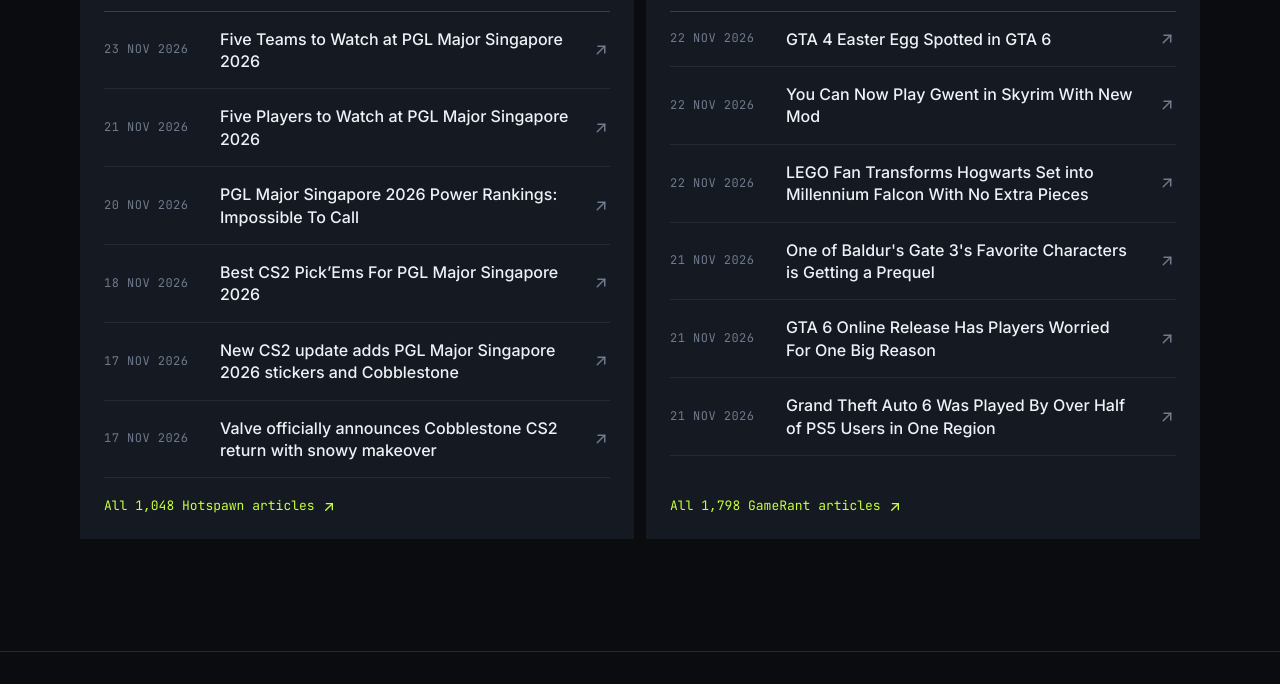
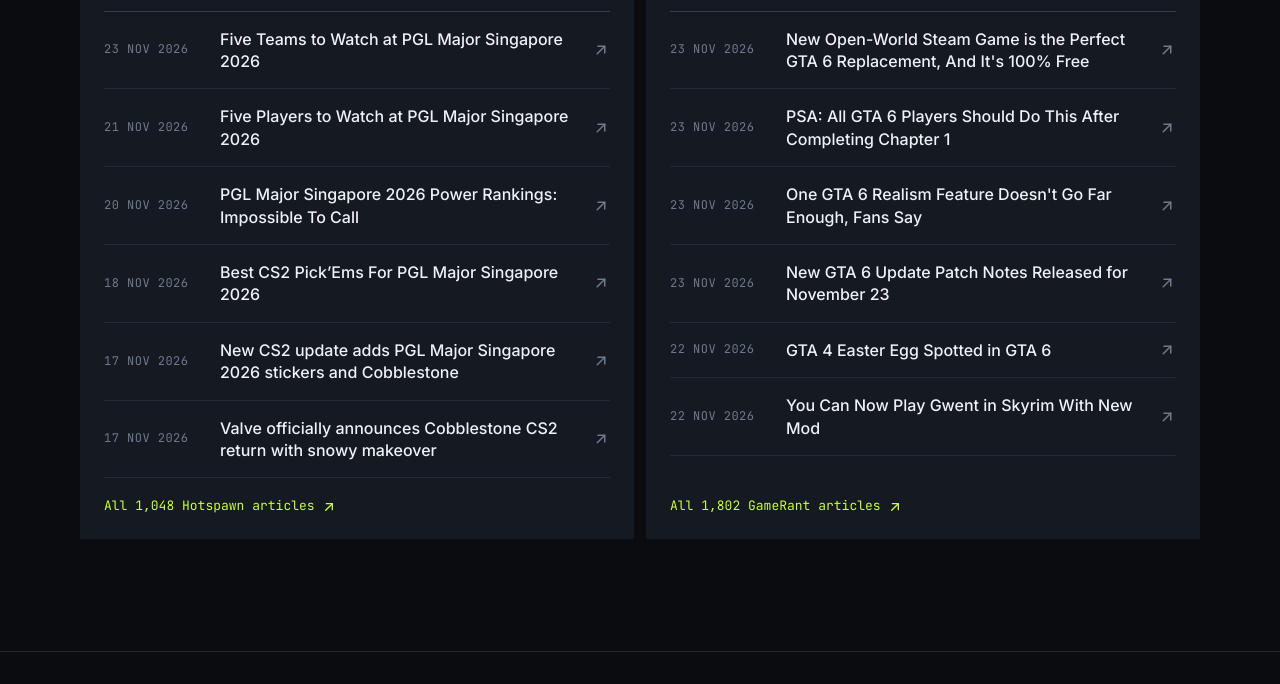
Before and after one commit to danieltmorris97/danielmorriswriting, a plain HTML site: page index.html in a window 1280 px wide. Shown: the part 1996-2680 px from the top of the page. Drawn offline with Linux system fonts and the light colour scheme.

Commit message:
Update latest articles

```diff
--- a/index.html
+++ b/index.html
@@ -107,7 +107,7 @@
           <li class="outlet is-current">
             <h3 class="outlet-name">GameRant</h3>
             <p class="outlet-role">News writer</p>
-            <p class="outlet-stat"><b><span data-live="gamerant-count">1,798</span> articles</b>Dec 2022 – now</p>
+            <p class="outlet-stat"><b><span data-live="gamerant-count">1,802</span> articles</b>Dec 2022 – now</p>
             <a class="text-link" href="https://gamerant.com/author/daniel-thomas-morris/" target="_blank" rel="noopener">Author page <svg class="icon" viewBox="0 0 24 24" fill="none" stroke="currentColor" stroke-width="2" stroke-linecap="round" stroke-linejoin="round" aria-hidden="true"><path d="M17 7l-10 10" /><path d="M8 7l9 0l0 9" /></svg><span class="sr-only"> on GameRant (opens in a new tab)</span></a>
           </li>
           <li class="outlet">
@@ -201,6 +201,34 @@
             </div>
             <ul class="latest-list">
               <li>
+                <a class="feed-row" href="https://gamerant.com/new-free-steam-game-rob-run-gta-6/" target="_blank" rel="noopener">
+                  <time class="feed-date" datetime="2026-11-23">23 Nov 2026</time>
+                  <span class="feed-title">New Open-World Steam Game is the Perfect GTA 6 Replacement, And It&#x27;s 100% Free<span class="sr-only"> (opens in a new tab)</span></span>
+                  <svg class="icon" viewBox="0 0 24 24" fill="none" stroke="currentColor" stroke-width="2" stroke-linecap="round" stroke-linejoin="round" aria-hidden="true"><path d="M17 7l-10 10" /><path d="M8 7l9 0l0 9" /></svg>
+                </a>
+              </li>
+              <li>
+                <a class="feed-row" href="https://gamerant.com/gta-6-burnt-house-money-chapter-1/" target="_blank" rel="noopener">
+                  <time class="feed-date" datetime="2026-11-23">23 Nov 2026</time>
+                  <span class="feed-title">PSA: All GTA 6 Players Should Do This After Completing Chapter 1<span class="sr-only"> (opens in a new tab)</span></span>
+                  <svg class="icon" viewBox="0 0 24 24" fill="none" stroke="currentColor" stroke-width="2" stroke-linecap="round" stroke-linejoin="round" aria-hidden="true"><path d="M17 7l-10 10" /><path d="M8 7l9 0l0 9" /></svg>
+                </a>
+              </li>
+              <li>
+                <a class="feed-row" href="https://gamerant.com/gta-6-fat-jason-lucia/" target="_blank" rel="noopener">
+                  <time class="feed-date" datetime="2026-11-23">23 Nov 2026</time>
+                  <span class="feed-title">One GTA 6 Realism Feature Doesn&#x27;t Go Far Enough, Fans Say<span class="sr-only"> (opens in a new tab)</span></span>
+                  <svg class="icon" viewBox="0 0 24 24" fill="none" stroke="currentColor" stroke-width="2" stroke-linecap="round" stroke-linejoin="round" aria-hidden="true"><path d="M17 7l-10 10" /><path d="M8 7l9 0l0 9" /></svg>
+                </a>
+              </li>
+              <li>
+                <a class="feed-row" href="https://gamerant.com/new-gta-6-update-patch-notes-november-23-2026/" target="_blank" rel="noopener">
+                  <time class="feed-date" datetime="2026-11-23">23 Nov 2026</time>
+                  <span class="feed-title">New GTA 6 Update Patch Notes Released for November 23<span class="sr-only"> (opens in a new tab)</span></span>
+                  <svg class="icon" viewBox="0 0 24 24" fill="none" stroke="currentColor" stroke-width="2" stroke-linecap="round" stroke-linejoin="round" aria-hidden="true"><path d="M17 7l-10 10" /><path d="M8 7l9 0l0 9" /></svg>
+                </a>
+              </li>
+              <li>
                 <a class="feed-row" href="https://gamerant.com/grand-theft-auto-6-easter-eggs-gta-4-girl/" target="_blank" rel="noopener">
                   <time class="feed-date" datetime="2026-11-22">22 Nov 2026</time>
                   <span class="feed-title">GTA 4 Easter Egg Spotted in GTA 6<span class="sr-only"> (opens in a new tab)</span></span>
@@ -214,36 +242,8 @@
                   <svg class="icon" viewBox="0 0 24 24" fill="none" stroke="currentColor" stroke-width="2" stroke-linecap="round" stroke-linejoin="round" aria-hidden="true"><path d="M17 7l-10 10" /><path d="M8 7l9 0l0 9" /></svg>
                 </a>
               </li>
-              <li>
-                <a class="feed-row" href="https://gamerant.com/lego-hogwarts-set-custom-millennium-falcon-build/" target="_blank" rel="noopener">
-                  <time class="feed-date" datetime="2026-11-22">22 Nov 2026</time>
-                  <span class="feed-title">LEGO Fan Transforms Hogwarts Set into Millennium Falcon With No Extra Pieces<span class="sr-only"> (opens in a new tab)</span></span>
-                  <svg class="icon" viewBox="0 0 24 24" fill="none" stroke="currentColor" stroke-width="2" stroke-linecap="round" stroke-linejoin="round" aria-hidden="true"><path d="M17 7l-10 10" /><path d="M8 7l9 0l0 9" /></svg>
-                </a>
-              </li>
-              <li>
-                <a class="feed-row" href="https://gamerant.com/baldurs-gate-3-shadowheart-prequel-book/" target="_blank" rel="noopener">
-                  <time class="feed-date" datetime="2026-11-21">21 Nov 2026</time>
-                  <span class="feed-title">One of Baldur&#x27;s Gate 3&#x27;s Favorite Characters is Getting a Prequel<span class="sr-only"> (opens in a new tab)</span></span>
-                  <svg class="icon" viewBox="0 0 24 24" fill="none" stroke="currentColor" stroke-width="2" stroke-linecap="round" stroke-linejoin="round" aria-hidden="true"><path d="M17 7l-10 10" /><path d="M8 7l9 0l0 9" /></svg>
-                </a>
-              </li>
-              <li>
-                <a class="feed-row" href="https://gamerant.com/gta-6-online-player-count-fps-issues/" target="_blank" rel="noopener">
-                  <time class="feed-date" datetime="2026-11-21">21 Nov 2026</time>
-                  <span class="feed-title">GTA 6 Online Release Has Players Worried For One Big Reason<span class="sr-only"> (opens in a new tab)</span></span>
-                  <svg class="icon" viewBox="0 0 24 24" fill="none" stroke="currentColor" stroke-width="2" stroke-linecap="round" stroke-linejoin="round" aria-hidden="true"><path d="M17 7l-10 10" /><path d="M8 7l9 0l0 9" /></svg>
-                </a>
-              </li>
-              <li>
-                <a class="feed-row" href="https://gamerant.com/gta-6-played-by-over-half-ps5-users/" target="_blank" rel="noopener">
-                  <time class="feed-date" datetime="2026-11-21">21 Nov 2026</time>
-                  <span class="feed-title">Grand Theft Auto 6 Was Played By Over Half of PS5 Users in One Region<span class="sr-only"> (opens in a new tab)</span></span>
-                  <svg class="icon" viewBox="0 0 24 24" fill="none" stroke="currentColor" stroke-width="2" stroke-linecap="round" stroke-linejoin="round" aria-hidden="true"><path d="M17 7l-10 10" /><path d="M8 7l9 0l0 9" /></svg>
-                </a>
-              </li>
             </ul>
-            <a class="text-link latest-more" href="https://gamerant.com/author/daniel-thomas-morris/" target="_blank" rel="noopener">All 1,798 GameRant articles <svg class="icon" viewBox="0 0 24 24" fill="none" stroke="currentColor" stroke-width="2" stroke-linecap="round" stroke-linejoin="round" aria-hidden="true"><path d="M17 7l-10 10" /><path d="M8 7l9 0l0 9" /></svg><span class="sr-only"> (opens in a new tab)</span></a>
+            <a class="text-link latest-more" href="https://gamerant.com/author/daniel-thomas-morris/" target="_blank" rel="noopener">All 1,802 GameRant articles <svg class="icon" viewBox="0 0 24 24" fill="none" stroke="currentColor" stroke-width="2" stroke-linecap="round" stroke-linejoin="round" aria-hidden="true"><path d="M17 7l-10 10" /><path d="M8 7l9 0l0 9" /></svg><span class="sr-only"> (opens in a new tab)</span></a>
           </div>
         </div>
         <!-- feed:end -->
@@ -1238,7 +1238,7 @@
           <div class="about-copy reveal">
             <p>Hi! I’m Daniel, an esports and gaming journalist who’s been writing about Counter-Strike and the wider games industry since 2022.</p>
             <p>Today I’m Counter-Strike Content Lead at Hotspawn, where I interview the scene’s biggest names on camera, run recurring columns like VRS Shift and Roster Radar, and cover the CS2 calendar from Pro League to the Majors. Before that, my time at Esports.net saw me deliver interviews, tournament coverage, evergreen content and news, both on camera and in writing.</p>
-            <p>Away from esports, I’ve written more than <span data-live="gamerant-floor">1,700</span> articles for GameRant, plus guides, lists and news for Destructoid and CheatCC. That’s timely, high-volume work, and I’ve never let the volume come at the expense of quality.</p>
+            <p>Away from esports, I’ve written more than <span data-live="gamerant-floor">1,800</span> articles for GameRant, plus guides, lists and news for Destructoid and CheatCC. That’s timely, high-volume work, and I’ve never let the volume come at the expense of quality.</p>
             <p>I also built and run <a class="inline-link" href="#social">The Gaming Doxie</a>, a gaming TikTok with <span data-live="tiktok-followers">21.8K</span> followers and <span data-live="tiktok-likes">2.6M</span> likes.</p>
             <p>I hold a Master’s in Creative Writing from York St John University, and I’m always open to new opportunities. If you’d like to talk about work, <a class="inline-link" href="#contact">get in touch</a>.</p>
           </div>
```
Also changed, not shown: data/feed.json (+21 -21 lines).
